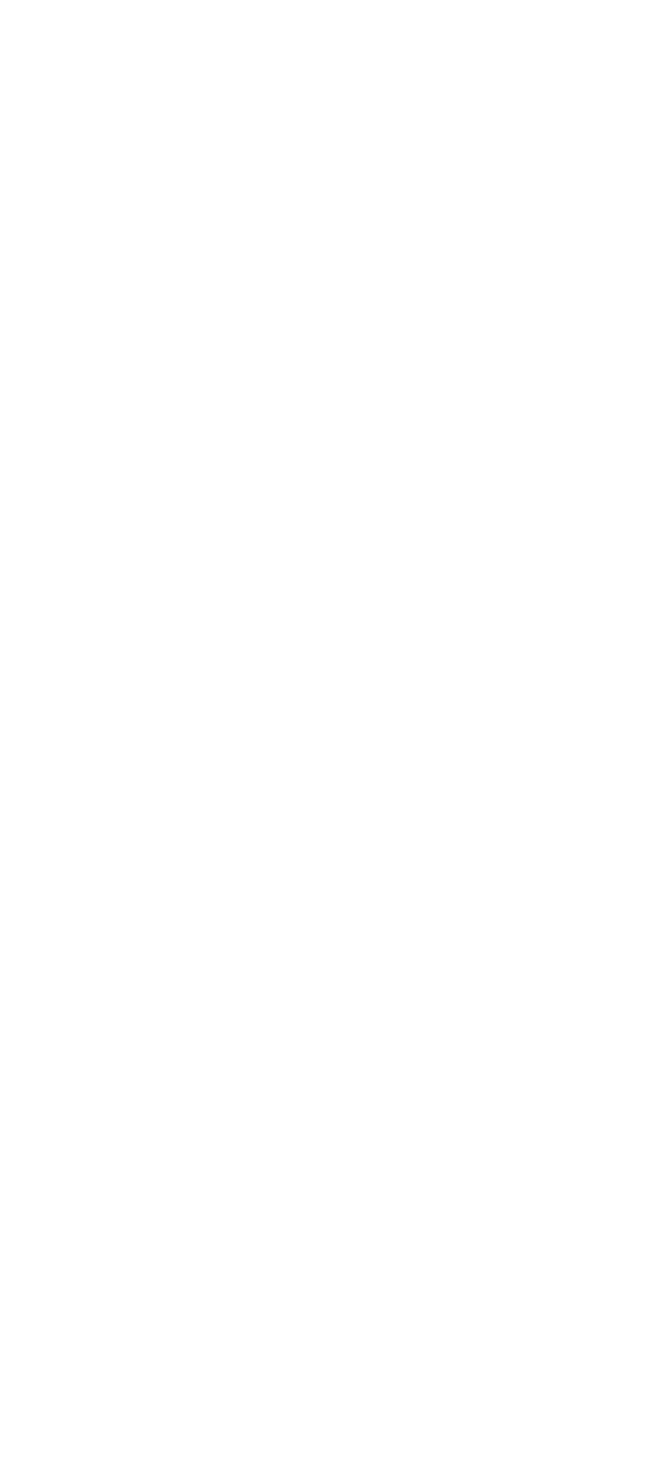
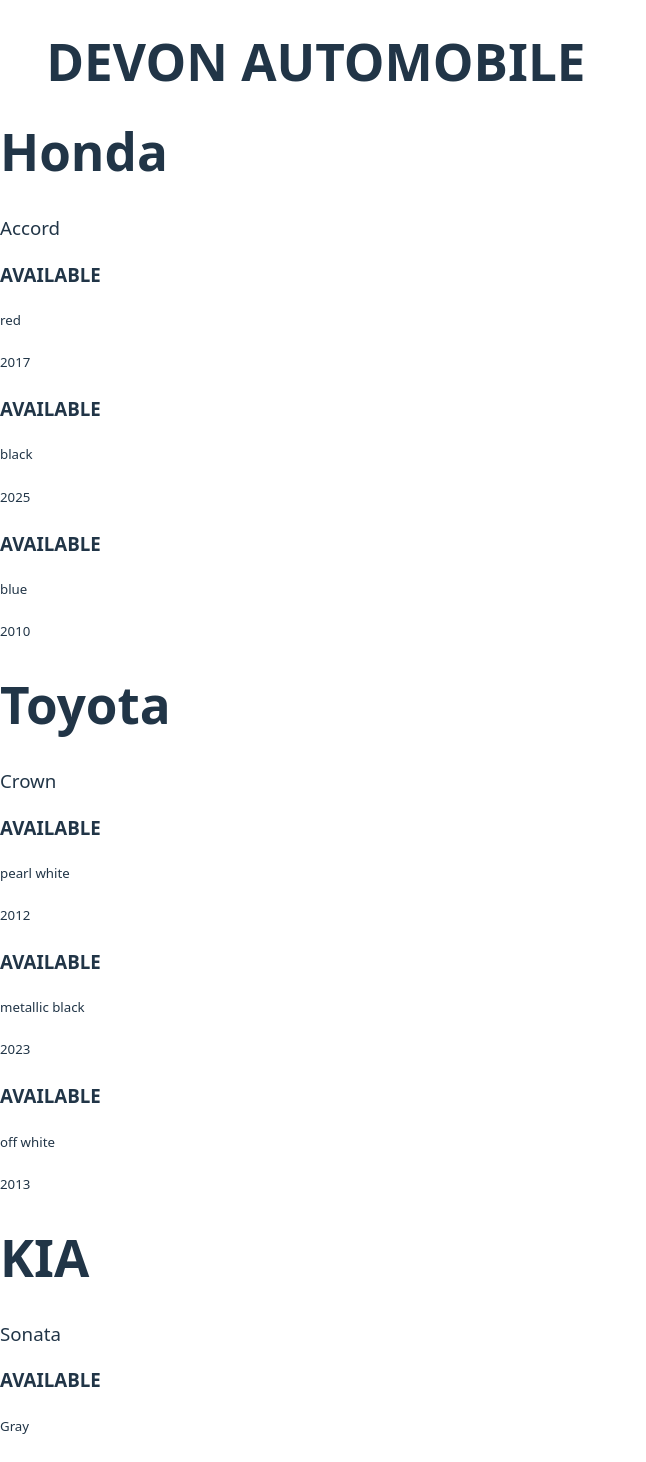
Before and after one commit to saadthedeveloper/react-practice, a React (Vite) app: page / in a window 1280 px wide. Shown: the part 2840-4302 px from the top of the page, without its empty margins (0-646 px from the left). Before the commit the page ends 2846 px from the top, so only its background shows below. Built offline with nearby package versions, Linux system fonts and the light colour scheme.

Commit message:
add nested loop practice

```diff
--- a/src/App.jsx
+++ b/src/App.jsx
@@ -12,22 +12,23 @@
 import Table from './Table';
 import ComponentLoop from './ComponentLoop';
 import Clock from './Clock';
+import NestedLoop from './NestedLoop';
 
 
-function App(){
+function App() {
   let [name, updName] = useState();
 
-  return(
+  return (
     <>
       <Counter /> {/*Example Of State*/}
       <hr />
-    <User name="Saad" major="Software Eng."/> {/*Example Of Props*/}
+      <User name="Saad" major="Software Eng." /> {/*Example Of Props*/}
       <hr />
-    <Student name={name} updName={updName}/> {/*Another Example Of Props*/}
+      <Student name={name} updName={updName} /> {/*Another Example Of Props*/}
       <hr />
-    <Greetings><h2 style={{ backgroundColor : 'blue'}}>Passing JSX</h2></Greetings>{/*Another Example Of Props - Passing JSX*/}
+      <Greetings><h2 style={{ backgroundColor: 'blue' }}>Passing JSX</h2></Greetings>{/*Another Example Of Props - Passing JSX*/}
       <hr />
-    <DynamicVal/> {/*Dynamically updating value of elsewhere from input field*/}
+      <DynamicVal /> {/*Dynamically updating value of elsewhere from input field*/}
       <hr />
       <ControlledComp />
       <hr />
@@ -43,6 +44,8 @@
       <hr />
       <Clock />
       <hr />
+      <NestedLoop />
+      <hr />
     </>
   )
 }
--- /dev/null
+++ b/src/Cars.jsx
@@ -0,0 +1,13 @@
+import CarsAvailable from "./CarsAvailable";
+
+function Cars({ car }) {
+    return (
+        <div>
+            <h1 style={{fontWeight:"700"}}>{car.brand}</h1>
+            <h3 style={{fontWeight:"100"}}>{car.model}</h3>
+            <CarsAvailable available={car.available}/>
+        </div>
+    )
+}
+
+export default Cars;
--- /dev/null
+++ b/src/CarsAvailable.jsx
@@ -0,0 +1,20 @@
+function CarsAvailable({ available }) {
+    return (
+        <div>
+            {
+                available.map((elements, index)=>{
+                    return(
+                        <div>
+                            <h3>AVAILABLE</h3>
+                            <h5 style={{fontWeight:"100"}}>{elements.color}</h5>
+                            <h5 style={{fontWeight:"100"}}>{elements.year}</h5>
+                        </div>
+                    )
+                })
+            }
+        </div>
+
+    )
+}
+
+export default CarsAvailable;
--- /dev/null
+++ b/src/NestedLoop.jsx
@@ -0,0 +1,79 @@
+import Cars from "./Cars";
+
+function NestedLoop() {
+    let carData = [
+        {
+            brand: "Honda",
+            model: "Accord",
+            available: [
+                {
+                    color: "red",
+                    year: 2017
+                },
+                {
+                    color: "black",
+                    year: 2025
+                },
+                {
+                    color: "blue",
+                    year: 2010
+                }
+            ]
+
+        },
+
+        {
+            brand: "Toyota",
+            model: "Crown",
+            available: [
+                {
+                    color: "pearl white",
+                    year: 2012
+                },
+                {
+                    color: "metallic black",
+                    year: 2023
+                },
+                {
+                    color: "off white",
+                    year: 2013
+                }
+            ]
+        },
+
+        {
+            brand: "KIA",
+            model: "Sonata",
+            available: [
+                {
+                    color: "Gray",
+                    year: 2017
+                },
+                {
+                    color: "Black",
+                    year: 2010
+                },
+                {
+                    color: "Bronze",
+                    year: 2024
+                }
+            ]
+        }
+    ];
+
+
+
+    return (
+        <div>
+            <h1 style={{textAlign:"center"}}>DEVON AUTOMOBILE</h1>
+            {
+                carData.map((car) =>
+                    <Cars car={car} />
+
+                )
+            }
+        </div>
+    )
+}
+
+export default NestedLoop;
```
Lines whose indentation alone changed are shown as unchanged.
